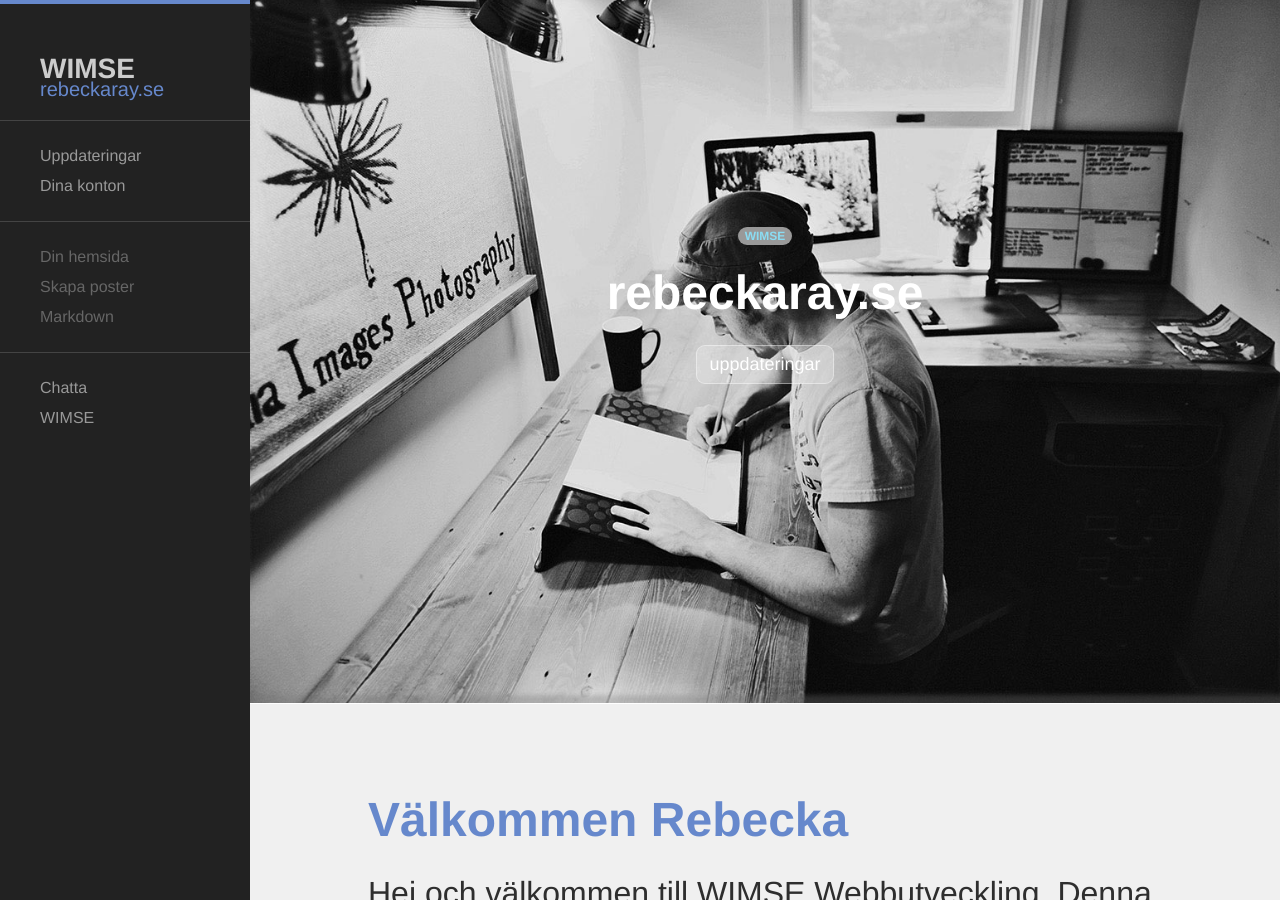
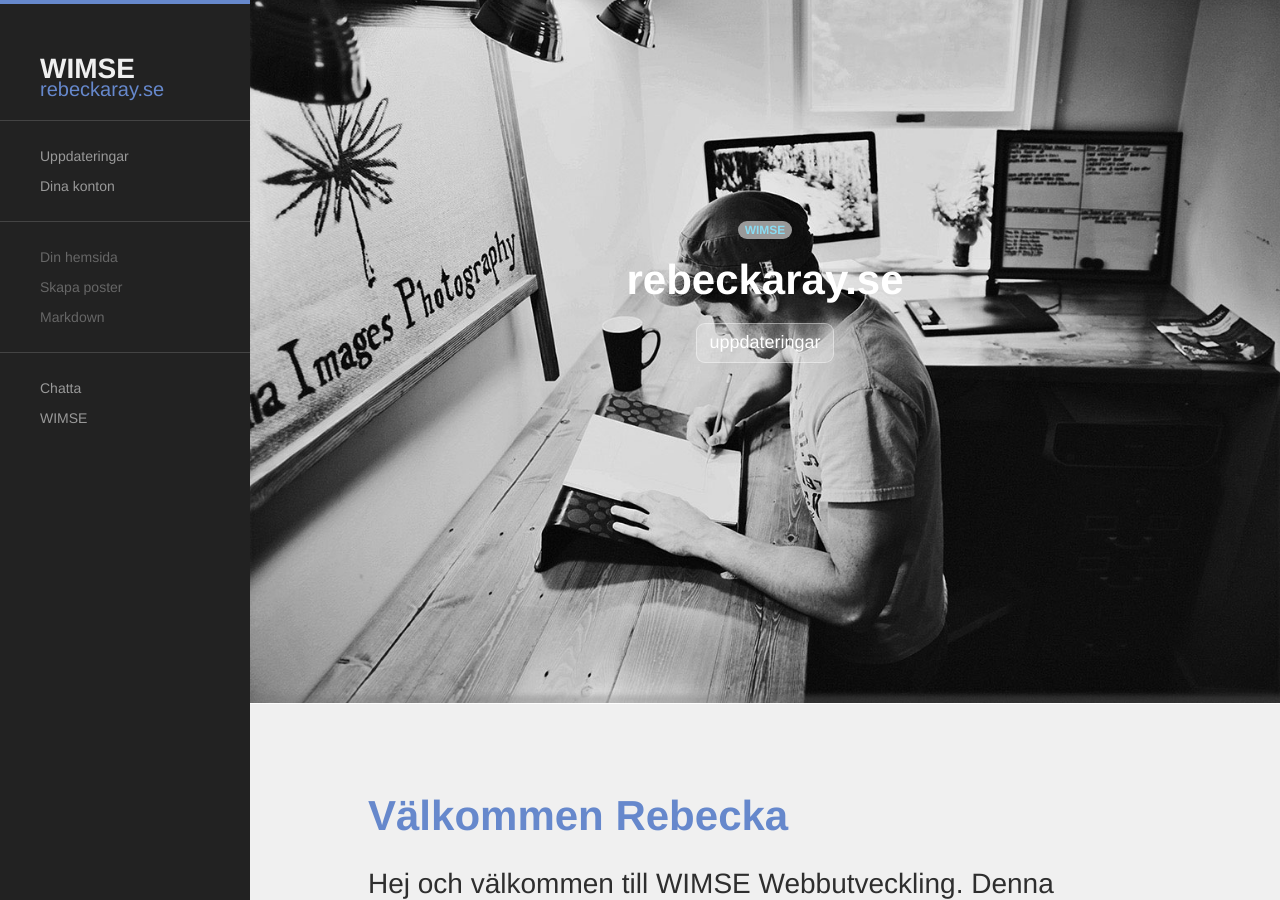
Before and after one commit to rebeckaray/rebeckaray.github.io, a Jekyll site: the page built from index.html, in a window 1280 px wide and 900 px high. Built offline with Jekyll 4.4.1, drawn with Linux system fonts in a browser that asks for light colours; nearby versions of some CDN libraries; Markdown is read by kramdown in place of the engine named in the settings.

Commit message:
fixed some styling

```diff
--- a/css/style.css
+++ b/css/style.css
@@ -9,7 +9,6 @@
   border-width:4px;
   -webkit-font-smoothing: antialiased;
   color:#666;
-  font-size:16px;
 }
 
 h1,h2,h3,h4,h5,h6
@@ -177,20 +176,11 @@
 .brand
 {
   font-weight:800;
-  color:#ccc;
+  color:#f0f0f0;
   font-family:"Helvetica Neue", helvetica, "Open Sans",sans-serif;
   font-size:1.4em;
 }
 
-.brand:hover
-{
-  color:#fff;
-  -o-transition:.5s;
-  -ms-transition:.5s;
-  -moz-transition:.5s;
-  -webkit-transition:.5s;
-  transition:.5s
-}
 .sidebar-brand h3{
   margin-top:-17px;
 }
```
Also changed, not shown: 1 other file.
